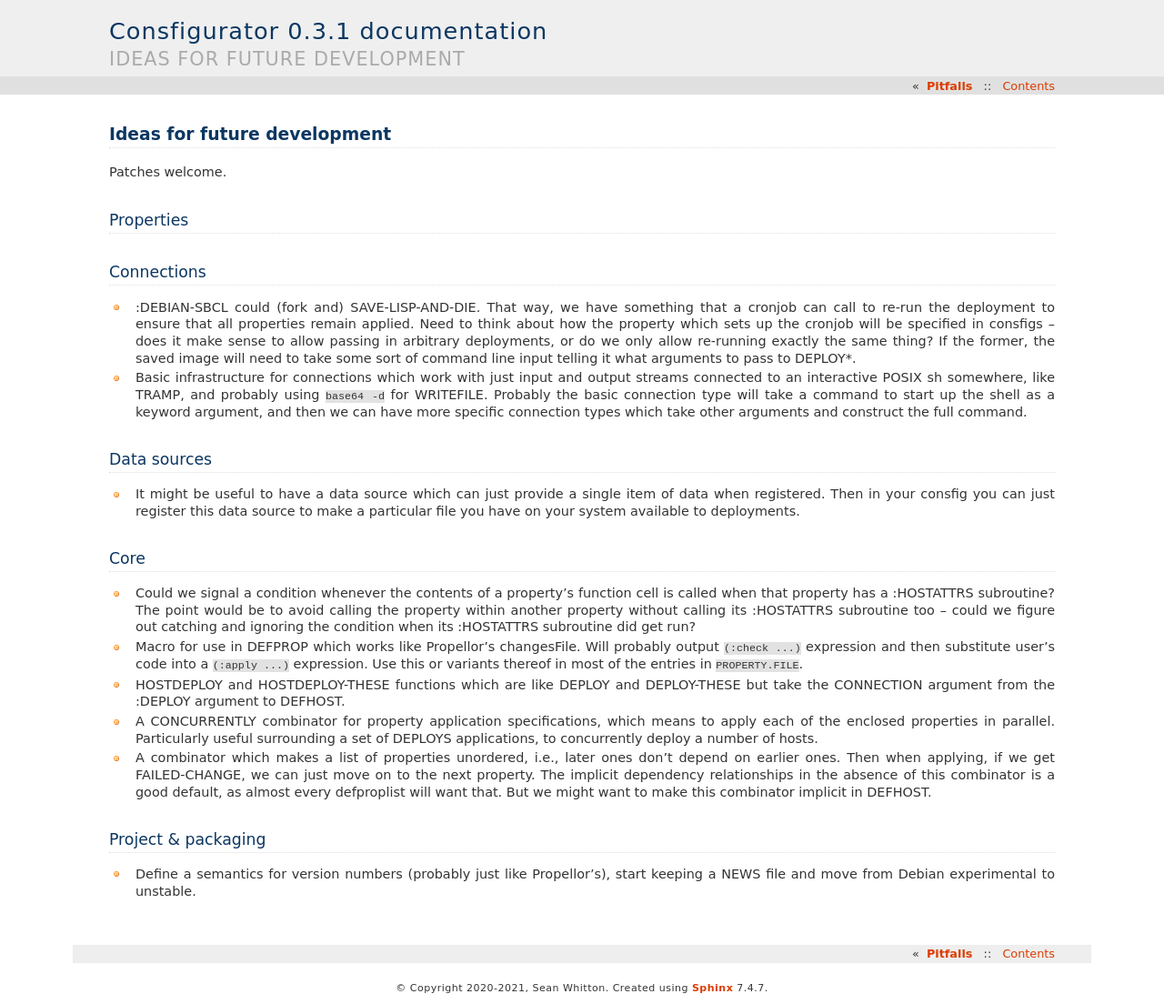
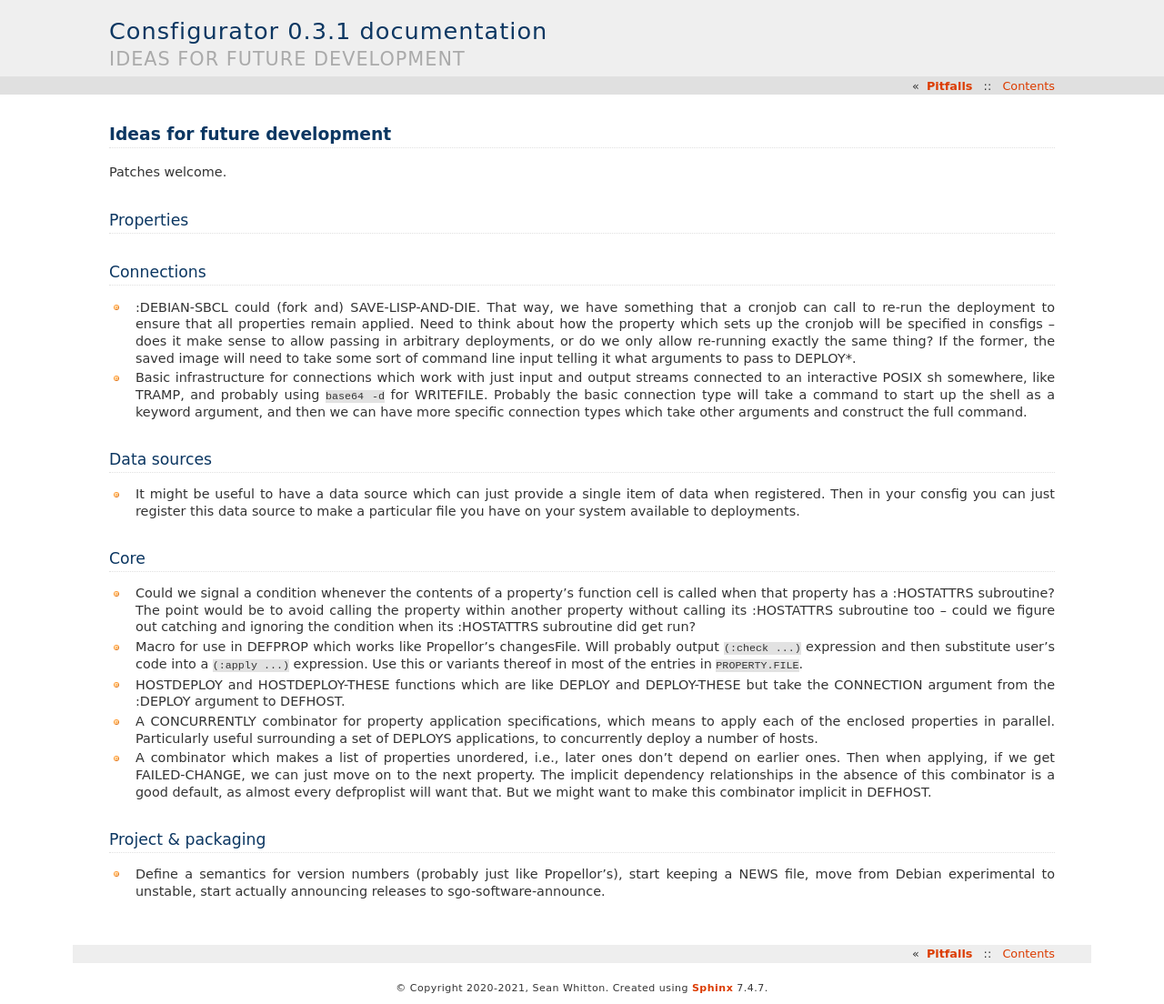
Before and after one commit to spwhitton/consfigurator, a Sphinx documentation site: the page built from doc/ideas.rst, in a window 1280 px wide. Shown: the whole page at 91% size. Built offline with Sphinx 7.4.7, drawn with Linux system fonts in a browser that asks for light colours.

Commit message:
note that we have yet to start posting to sgo-software-announce
Signed-off-by: Sean Whitton <spwhitton@spwhitton.name>

```diff
--- a/doc/ideas.rst
+++ b/doc/ideas.rst
@@ -67,4 +67,5 @@ Project & packaging
 -------------------
 
 - Define a semantics for version numbers (probably just like Propellor's),
-  start keeping a NEWS file and move from Debian experimental to unstable.
+  start keeping a NEWS file, move from Debian experimental to unstable,
+  start actually announcing releases to sgo-software-announce.
```
